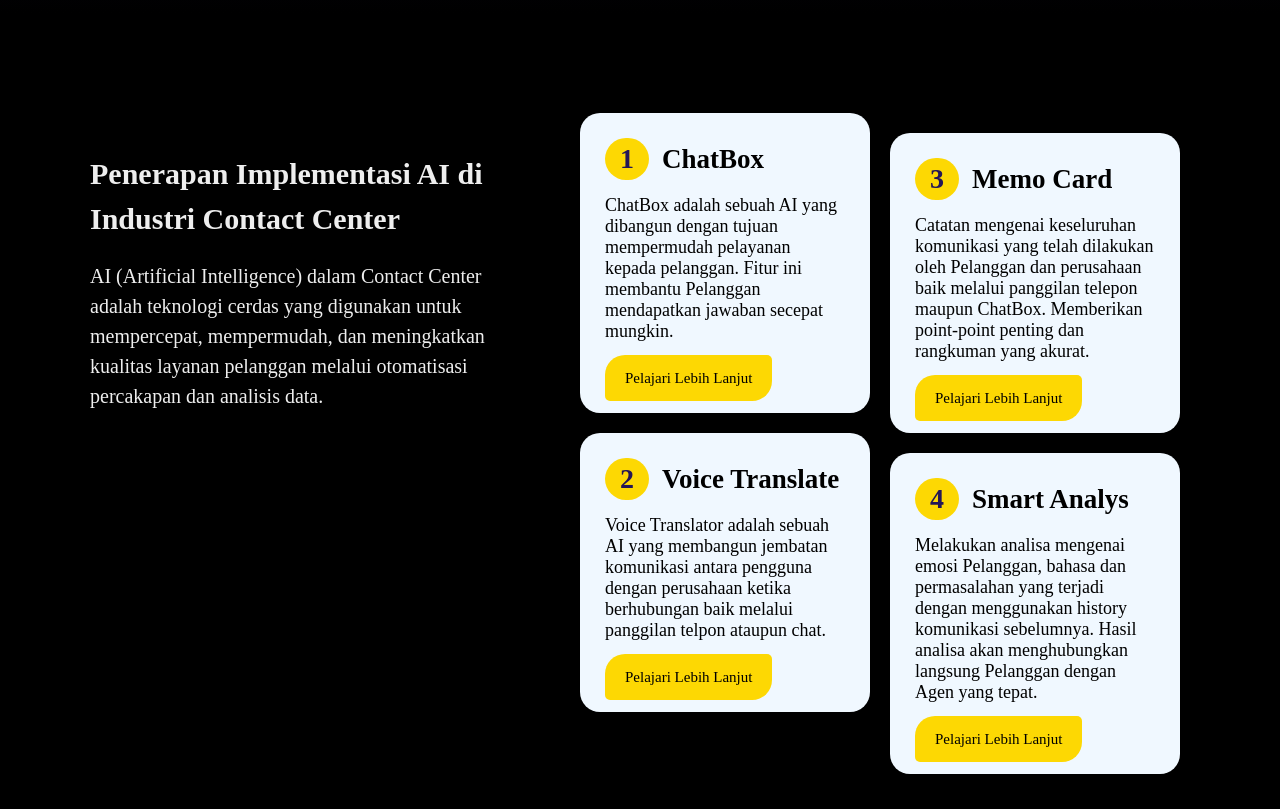
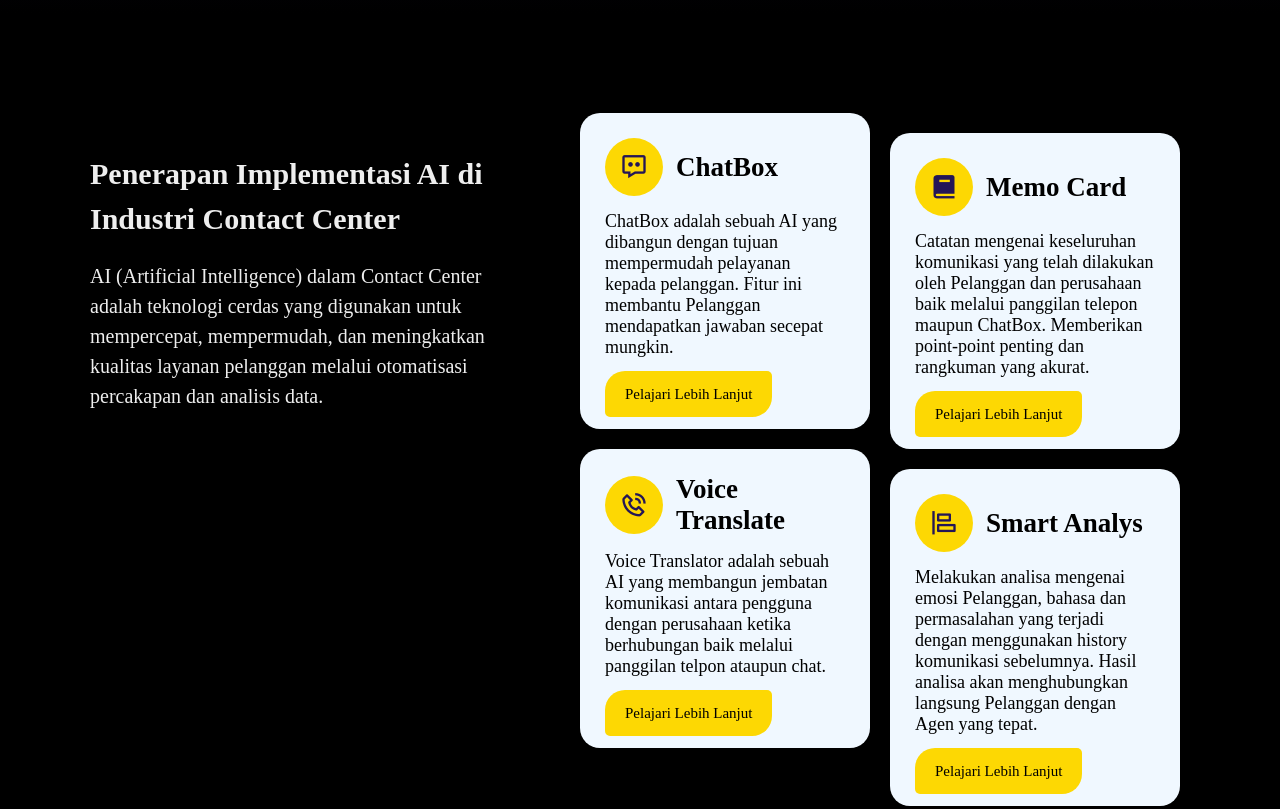
Before and after one commit to Reyzasan/TECHNOOWN_LandingPage, a plain HTML site: page index.html in a window 1280 px wide. Shown: the part 680-1489 px from the top of the page. Drawn offline with nearby package versions, Linux system fonts and the light colour scheme.

Commit message:
landingpage

```diff
--- a/index.html
+++ b/index.html
@@ -61,7 +61,7 @@
             <div class="konten1">
               <div class="chatbox">
                 <div class="title">
-                  <h3>1</h3>
+                  <i class='bx bx-message-dots'></i>
                   <h2>ChatBox</h2>
                 </div>
                 <p>
@@ -75,7 +75,7 @@
               </div>
               <div class="voice">
                 <div class="title">
-                  <h3>2</h3>
+                  <i class='bx bx-phone-call'></i>
                   <h2>Voice Translate</h2>
                 </div>
                 <p>
@@ -91,7 +91,7 @@
             <div class="konten2">
               <div class="stock">
                 <div class="title">
-                  <h3>3</h3>
+                  <i class='bx bxs-book' ></i>
                   <h2>Memo Card</h2>
                 </div>
                 <p>
@@ -106,7 +106,7 @@
               </div>
               <div class="note">
                 <div class="title">
-                  <h3>4</h3>
+                  <i class='bx bx-objects-horizontal-left'></i>
                   <h2>Smart Analys</h2>
                 </div>
                 <p>
--- a/landingspace.css
+++ b/landingspace.css
@@ -242,8 +242,8 @@ ul li i {
   align-items: center;
 }
 
-.title h3 {
-  padding: 5px 15px;
+.title i {
+  padding: 15px 15px;
   background-color: var(--add);
   color: var(--primary);
   border-radius: 50px;
```
